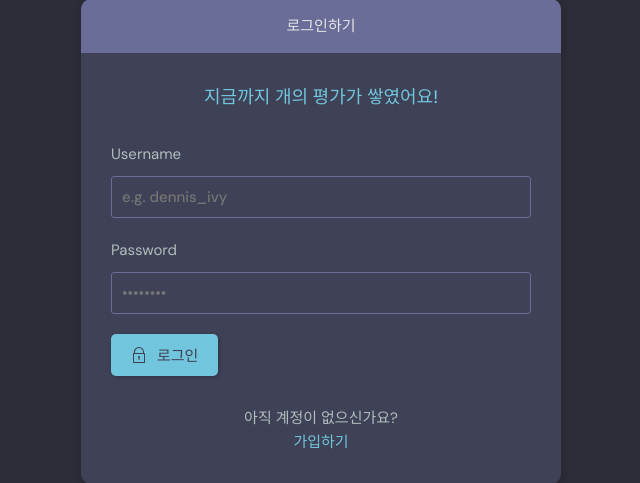
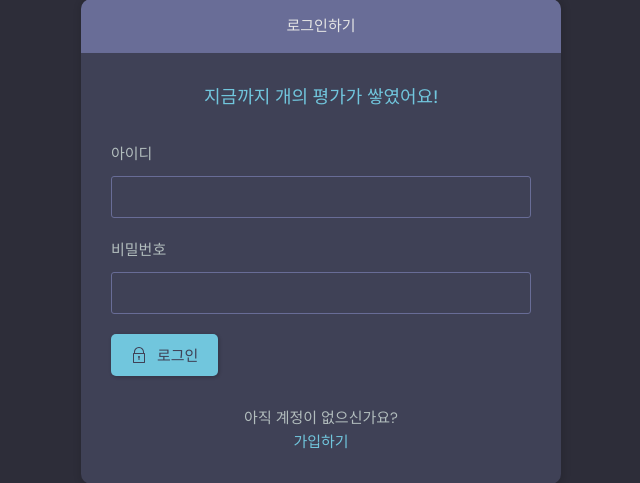
Before and after one commit to SeoheeMa/online-community, a Django app: page /login/ in a window 1280 px wide. Shown: the part 178-661 px from the top of the page, without its empty margins (319-959 px from the left). Run offline with Django 5.2, Linux system fonts and the light colour scheme.

Commit message:
로그인 화면 한글로 변경

```diff
--- a/base/templates/base/login_register.html
+++ b/base/templates/base/login_register.html
@@ -18,13 +18,12 @@
         <form class="form" method="POST" action="">
           {% csrf_token %}
           <div class="form__group form__group">
-            <label for="room_name">Username</label>
-            <input id="username" name="username" type="text" placeholder="e.g. dennis_ivy" />
+            <label for="room_name">아이디</label>
+            <input id="username" name="username" type="text" />
           </div>
           <div class="form__group">
-            <label for="password">Password</label>
-            <input id="password" name="password" type="password"
-              placeholder="&bull;&bull;&bull;&bull;&bull;&bull;&bull;&bull;" />
+            <label for="password">비밀번호</label>
+            <input id="password" name="password" type="password" />
           </div>
 
           <button class="btn btn--main" type="submit">
```
Also changed, not shown: db.sqlite3.
